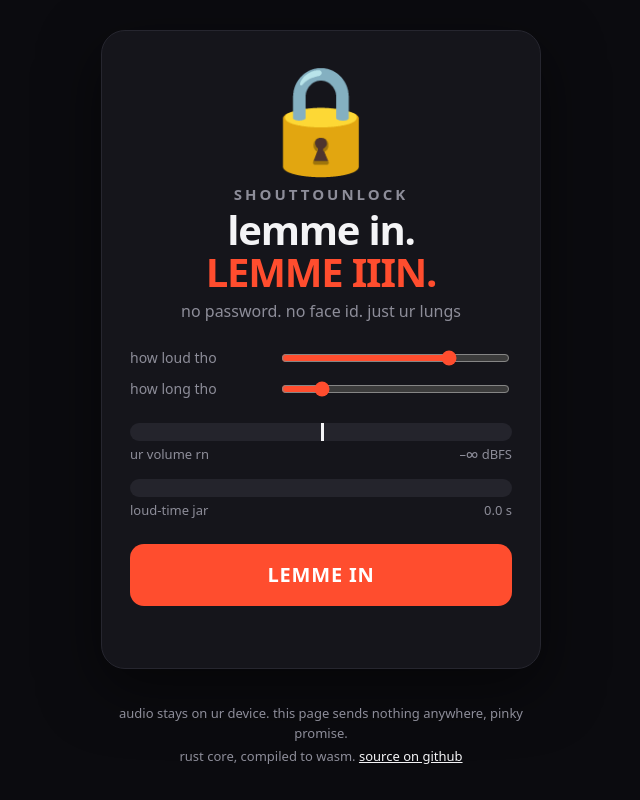
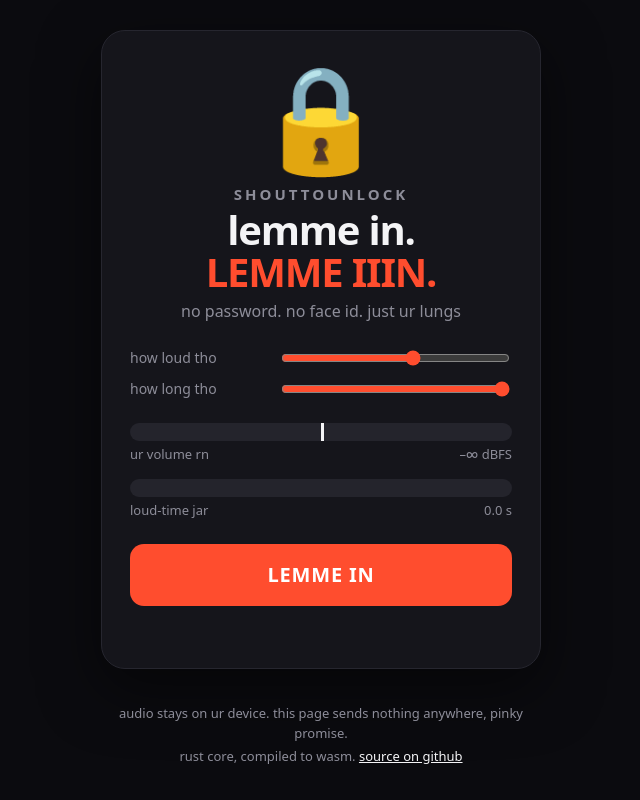
Before and after one commit to kmolan/ShoutToUnlock, a plain HTML site: page web/index.html in a window 1280 px wide. Shown: the whole page, without its empty margins (319-959 px from the left). Drawn offline with Linux system fonts and the light colour scheme; a script that the page names is missing.

Commit message:
softer default level, longer default duration

```diff
--- a/web/index.html
+++ b/web/index.html
@@ -112,8 +112,8 @@
     <p class="tagline">lemme in.<br><span>LEMME IIIN.</span></p>
     <p class="subtitle">no password. no face id. just ur lungs</p>
 
-    <label>how loud tho <input id="minimum-level" type="range" min="-60" max="0" step="1" value="-15"></label>
-    <label>how long tho <input id="minimum-seconds" type="range" min="0.5" max="10" step="0.5" value="2"></label>
+    <label>how loud tho <input id="minimum-level" type="range" min="-60" max="0" step="1" value="-25"></label>
+    <label>how long tho <input id="minimum-seconds" type="range" min="0.5" max="10" step="0.5" value="10"></label>
     <div class="caption"><span id="minimum-level-text"></span><span id="minimum-seconds-text"></span></div>
 
     <div class="bar"><div id="level-bar"></div><span id="threshold-mark"></span></div>
```
